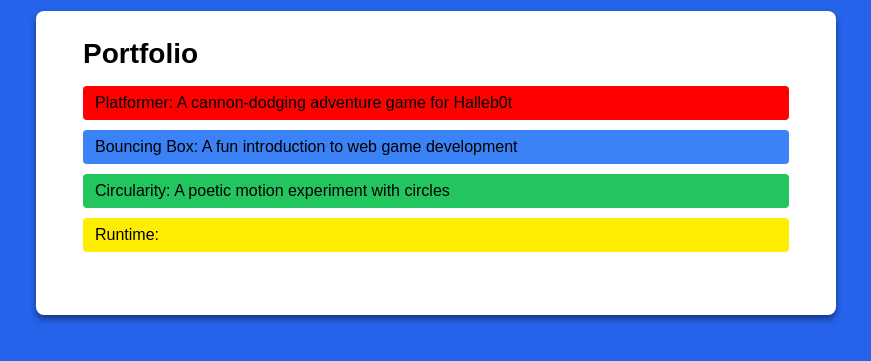
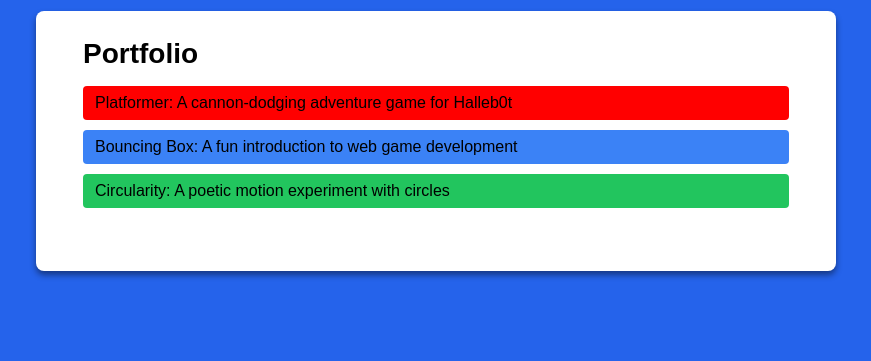
Before and after one commit to BasselQbeisi5/BasselQbeisi5.github.io, a plain HTML site: page portfolio.html in a window 1280 px wide. Shown: the part 83-444 px from the top of the page, without its empty margins (204-1075 px from the left). Drawn offline with Linux system fonts and the light colour scheme.

```diff
--- a/fsd-projects/runtime/js/view/background.js
+++ b/fsd-projects/runtime/js/view/background.js
@@ -46,8 +46,10 @@
 
             // TODO 2: - Add a moon and starfield
             for(var i = 0; i < 100; i++) {
-            // var circle = draw.circle(4, "white", "LightGray", 1);
-            var circle = draw.bitmap("img/star.png");
+            var circle = draw.circle(4, "white", "LightGray", 1);
+            // var circle = draw.bitmap("img/star.png");
+            circle.scaleX = 0.75;
+            circle.scaleY = 0.75
             circle.x = canvasWidth * Math.random();
             circle.y = groundY * Math.random();
             background.addChild(circle);}
--- a/portfolio.html
+++ b/portfolio.html
@@ -34,9 +34,6 @@
 <li class = "third">
   <a href="fsd-projects/circularity/">Circularity: A poetic motion experiment with circles</a>
 </li>
-<li class = "fourth">
-  <a href="fsd-projects/runtime/">Runtime: </a>
-</li>
     </ul>
   </div>
 </main>
--- a/style.css
+++ b/style.css
@@ -131,15 +131,6 @@
   margin-bottom: 10px;
 }
 
-.fourth {
-  border-radius: 0.25rem;
-  background:#FDEE00;
-  padding-left: 0.75rem;
-  padding-right: 0.75rem;
-  padding-top: 0.5rem;
-  padding-bottom: 0.5rem;
-  margin-bottom: 10px;
-}
 
 #portfolio li:hover {
   background: #d2d2d2;
```
Also changed, not shown: fsd-projects/runtime/img/star.png.
